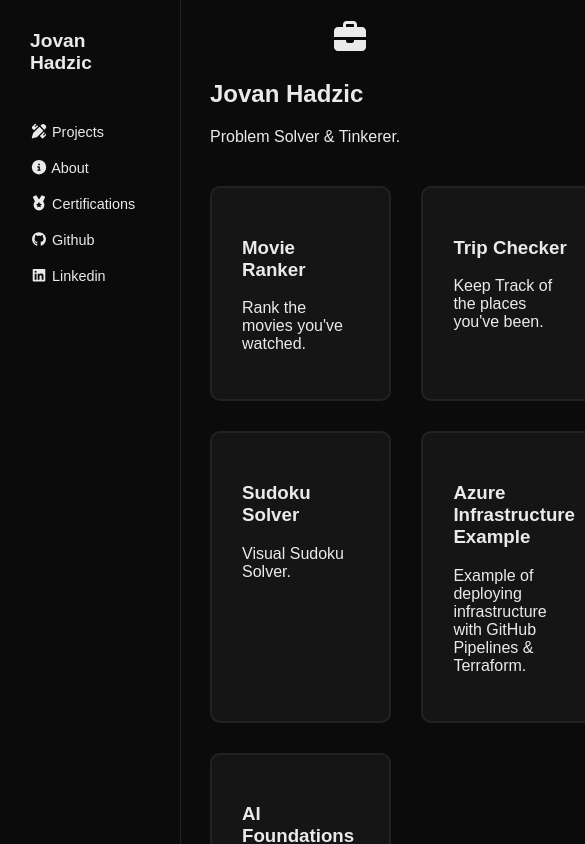
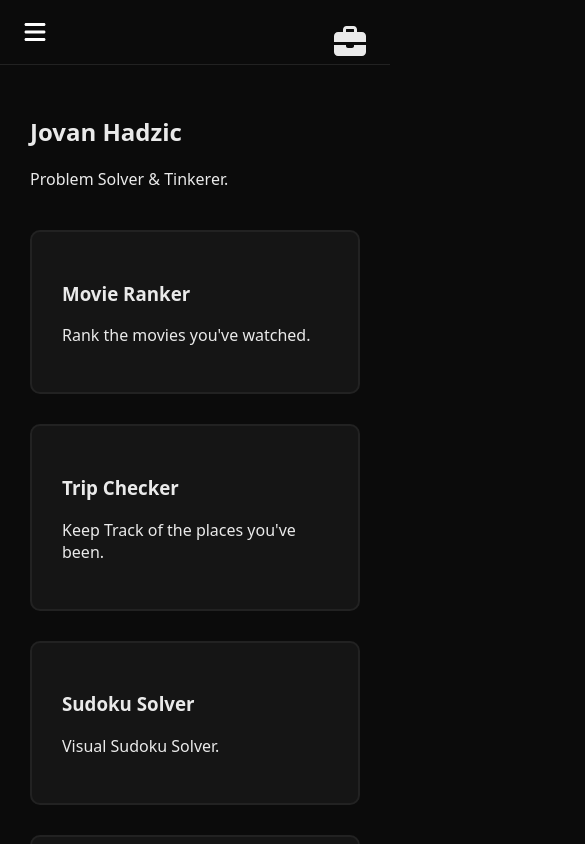
Before and after one commit to Jovan253/portfolio, a React (Create React App) app: page / in a window 390 px wide. Shown: the top 844 px of the page, 585 px wide, since content can reach past the window. Built offline with nearby package versions, Linux system fonts and the light colour scheme.

Commit message:
feat: mobile fixes and about section

```diff
--- a/src/App.jsx
+++ b/src/App.jsx
@@ -3,6 +3,7 @@ import Sidebar from "./components/Sidebar";
 import WorkIcon from "./components/WorkIcon";
 import Home from "./pages/Home";
 import Certifications from "./pages/Certs";
+import About from "./pages/About";
 
 import "./styles/global.css";
 
@@ -17,6 +18,7 @@ function App() {
         <div className="main-content">
           <Routes>
             <Route path="/" element={<Home />}/>
+            <Route path="/about" element={<About />}/>
             <Route path="/certs" element={<Certifications />}/>
             {/* <Route /> */}
           </Routes>
--- a/src/components/Sidebar.jsx
+++ b/src/components/Sidebar.jsx
@@ -1,29 +1,38 @@
 import { Link } from "react-router-dom";
 import { FontAwesomeIcon } from "@fortawesome/react-fontawesome";
 import { faGithub, faLinkedin } from "@fortawesome/free-brands-svg-icons";
-import { faMedal, faCircleInfo, faPenRuler } from "@fortawesome/free-solid-svg-icons";
+import { faMedal, faCircleInfo, faPenRuler, faBars } from "@fortawesome/free-solid-svg-icons";
+import { useState } from "react";
 
 export default function Sidebar() {
+    const [open, setOpen] = useState(false);
+
     return (
-        <aside className="sidebar">
+        <>
+            <div className="mobile-header">
+                <FontAwesomeIcon className="menu-btn" onClick={() => setOpen(!open)} icon={faBars}/>
+            </div>
+
+            <aside className={`sidebar ${open ? "open" : ""}`}>
 
                 <div className="logo">
                     Jovan Hadzic
                 </div>
 
                 <nav className="sidebar-nav">
-                <Link to="/"><FontAwesomeIcon icon={faPenRuler}/> Projects</Link>
-                <Link to="/about"><FontAwesomeIcon icon={faCircleInfo}/> About</Link>
-                <Link to="/certs"><FontAwesomeIcon icon={faMedal}/> Certifications</Link>
+                    <Link to="/" onClick={() => setOpen(false)}><FontAwesomeIcon icon={faPenRuler}/> Projects</Link>
+                    <Link to="/about" onClick={() => setOpen(false)}><FontAwesomeIcon icon={faCircleInfo}/> About</Link>
+                    <Link to="/certs" onClick={() => setOpen(false)}><FontAwesomeIcon icon={faMedal}/> Certifications</Link>
 
-                <a href="https://github.com/Jovan253" target="_blank" rel="noopener noreferrer">
+                    <a href="https://github.com/Jovan253" target="_blank" rel="noopener noreferrer" onClick={() => setOpen(false)}>
                         <FontAwesomeIcon icon={faGithub}/> Github
                     </a>
-                <a href="https://www.linkedin.com/in/jovan-hadzic-6644321ba/" target="_blank" rel="noopener noreferrer">
+                    <a href="https://www.linkedin.com/in/jovan-hadzic-6644321ba/" target="_blank" rel="noopener noreferrer" onClick={() => setOpen(false)}>
                         <FontAwesomeIcon icon={faLinkedin}/> Linkedin
                     </a>
                 </nav>
 
             </aside>
+        </>
     );
 }
--- /dev/null
+++ b/src/pages/About.jsx
@@ -0,0 +1,20 @@
+export default function About() {
+  return (
+    <div className="about-page">
+        <h1 className="about-header">
+           About
+        </h1>
+        <p>
+            I am employed as a Technology Associate at Synechron in the Cloud & DevOps practice.
+        </p>
+        <p>
+            I'm a software developer with an interest in building practical applications and experimenting with different technologies.
+            I enjoy solving problems through code and creating projects that combine clean interfaces with solid underlying logic.
+        </p>
+        <p>
+            I'm always looking for opportunities to learn something new, whether thats
+            improving an existing project, exploring new tools, or experimenting with ideas that push my technical skills further.
+        </p>
+    </div>
+  );
+}
--- a/src/styles/global.css
+++ b/src/styles/global.css
@@ -1,6 +1,6 @@
 body {
   margin: 0;
-  font-family: sans-serif;
+  font-family: system-ui, -apple-system, BlinkMacSystemFont, "Segoe UI", Roboto, sans-serif;
   background: #0b0b0b;
   color: #eaeaea;
 }
@@ -10,6 +10,17 @@ body {
 }
 
 /* Sidebar */
+.mobile-header {
+  display: none;
+}
+
+.menu-btn {
+  background: none;
+  border: none;
+  font-size: 1.5rem;
+  color: white;
+}
+
 .sidebar {
   width: 120px;
   height: 100vh;
@@ -58,7 +69,7 @@ body {
 
 .projects {
   display: grid;
-  grid-template-columns: 1fr 1fr;
+  grid-template-columns: repeat(2, 1fr);
   gap: 30px;
 }
 
@@ -151,3 +162,64 @@ body {
   color: #eaeaea;
   text-decoration: none;
 }
+
+/* ABOUT */
+.about-page {
+  margin-left: 150px;
+  padding: 60px;
+  max-width: 1100px;
+}
+
+.about-header {
+  margin-bottom: 40px;
+}
+
+
+/* MOBILE */
+@media (max-width: 768px) {
+  .projects {
+    grid-template-columns: 1fr;
+  }
+
+  .main {
+    margin-left: 0;
+    padding: 30px;
+  }
+
+  .mobile-header {
+    display: flex;
+    justify-content: space-between;
+    align-items: center;
+    padding: 20px;
+    background: #0b0b0b;
+    border-bottom: 1px solid #222;
+  }
+
+  .sidebar {
+    position: fixed;
+    left: -220px;
+    top: 0;
+    width: 100px;
+    height: 100vh;
+    background: #0b0b0b;
+    transition: left 0.3s;
+    padding-top: 80px;
+  }
+
+  .sidebar.open {
+    left: 0;
+    width: 400px;
+  }
+
+  .certifications-page {
+    margin-left: 10px;
+    padding: 60px;
+    max-width: 1100px;
+  }
+
+  .about-page {
+    margin-left: 10px;
+    padding: 60px;
+    max-width: 1100px;
+  }
+}
```
Lines whose indentation alone changed are shown as unchanged.
